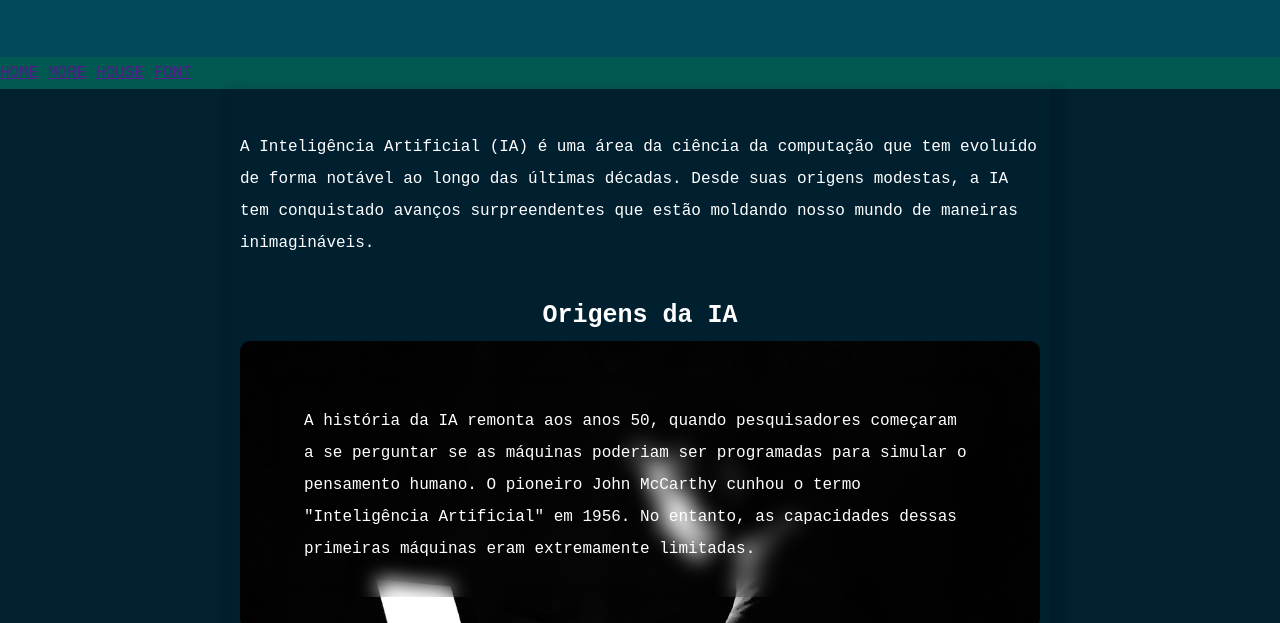
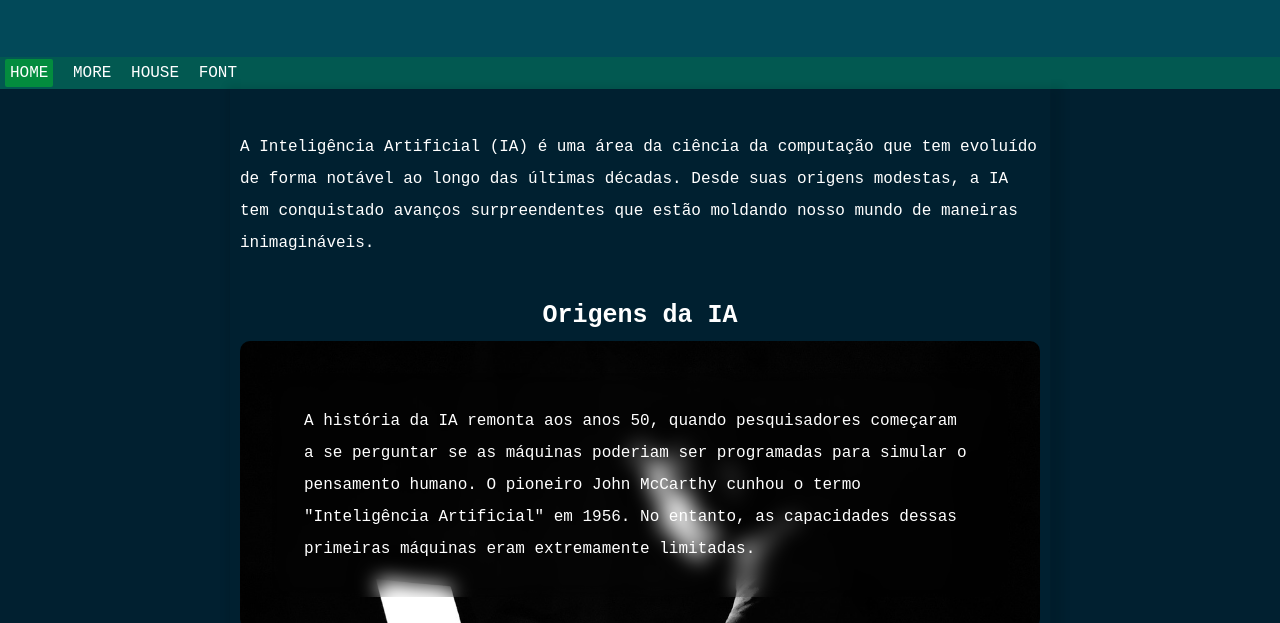
Before and after one commit to NariInt/Projeto.IA, a plain HTML site: page index.html in a window 1280 px wide. In both pictures the pointer is over the link "HOME". Shown: the part 177-800 px from the top of the page. Drawn offline with Linux system fonts and the light colour scheme.

Commit message:
Update style.css

```diff
--- a/style.css
+++ b/style.css
@@ -28,12 +28,12 @@ header{
 
 }
 
-div a{
+nav a{
     margin: 5px;
     text-decoration: none;
     color: white;
 }
-div a:hover{
+ nav a:hover{
     background-color: #038C3E;
     padding: 5px;
     border-radius: 2px;
```
